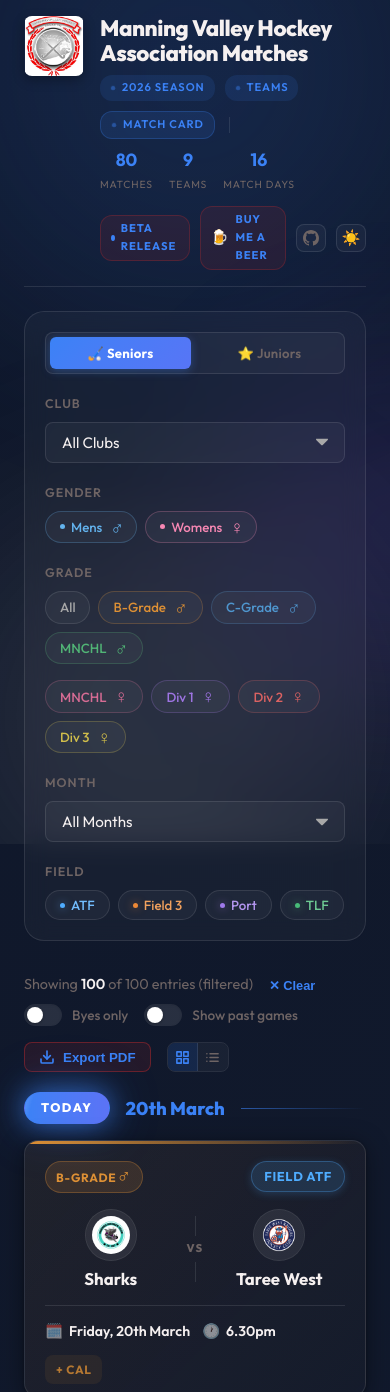
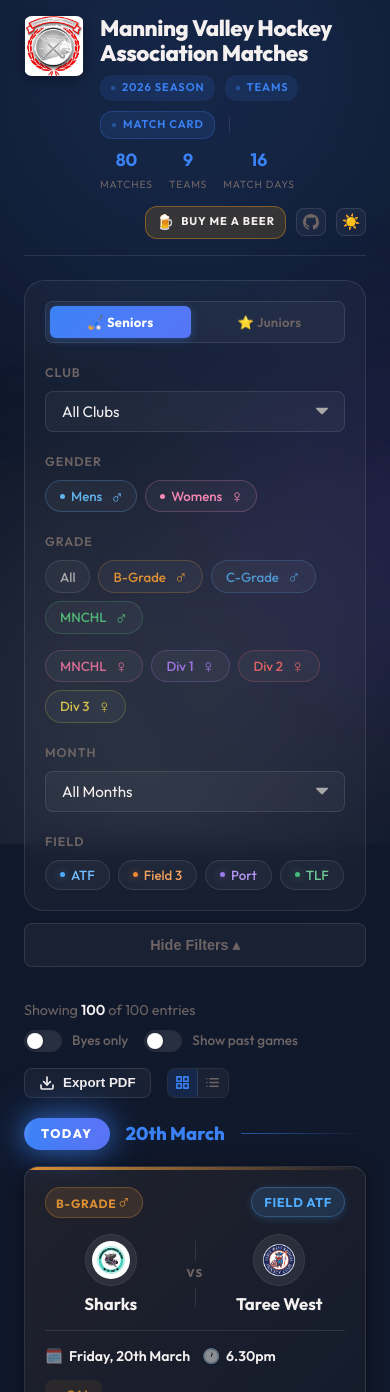
Before and after one commit to agaudron/mvha-draw-app, a React (Vite) app: page / in a window 390 px wide. Shown: the top 1392 px of the page. Built offline with nearby package versions, Linux system fonts and the light colour scheme.

Commit message:
Bug Fixes

```diff
--- a/src/App.jsx
+++ b/src/App.jsx
@@ -88,6 +88,11 @@ export default function App() {
   }, [])
 
   const [theme, setTheme] = useState(() => localStorage.getItem('theme') || 'dark')
+  const [isSidebarOpen, setIsSidebarOpen] = useState(() => localStorage.getItem('sidebarOpen') !== 'false')
+
+  useEffect(() => {
+    localStorage.setItem('sidebarOpen', isSidebarOpen)
+  }, [isSidebarOpen])
 
   useEffect(() => {
     document.documentElement.setAttribute('data-theme', theme)
@@ -203,7 +208,7 @@ export default function App() {
     })
   }, [filteredMatches])
 
-  const hasActiveFilter = Object.values(filters).some(v => v !== '')
+  const hasActiveFilter = Object.values(filters).some(v => Array.isArray(v) ? v.length > 0 : v !== '')
 
   // Stats
   const totalMatches = data ? data.matches.filter(m => !m.isBye).length : 0
@@ -318,20 +323,13 @@ export default function App() {
                 </>)}
 
                 <div style={{ marginLeft: 'auto', display: 'flex', alignItems: 'center', gap: '10px' }}>
-                  <span
-                    title="This is a work in progress based on incomplete draws, there may be bugs and inconsistant data"
-                    style={{ background: 'rgba(211, 47, 47, 0.1)', color: 'var(--color-accent-1)', padding: '4px 10px', borderRadius: '12px', fontSize: '0.7rem', fontWeight: 'bold', textTransform: 'uppercase', letterSpacing: '1px', border: '1px solid rgba(211, 47, 47, 0.25)', display: 'inline-flex', alignItems: 'center', gap: '6px', cursor: 'help' }}
-                  >
-                    <span style={{ width: '6px', height: '6px', borderRadius: '50%', background: 'var(--color-accent-1)' }}></span>
-                    Beta Release
-                  </span>
                   <a
                     href="https://buymeacoffee.com/aidangaudrz"
                     target="_blank"
                     rel="noopener noreferrer"
-                    style={{ background: 'rgba(211, 47, 47, 0.1)', color: 'var(--color-accent-1)', padding: '4px 10px', borderRadius: '12px', fontSize: '0.7rem', fontWeight: 'bold', textTransform: 'uppercase', letterSpacing: '1px', border: '1px solid rgba(211, 47, 47, 0.25)', display: 'inline-flex', alignItems: 'center', gap: '6px', textDecoration: 'none', transition: 'all 0.2s' }}
-                    onMouseOver={e => { e.currentTarget.style.transform = 'scale(1.05)'; e.currentTarget.style.background = 'rgba(211, 47, 47, 0.2)'; }}
-                    onMouseOut={e => { e.currentTarget.style.transform = 'scale(1)'; e.currentTarget.style.background = 'rgba(211, 47, 47, 0.1)'; }}
+                    style={{ background: 'rgba(245, 158, 11, 0.15)', color: 'var(--color-text-primary)', padding: '4px 10px', borderRadius: '12px', fontSize: '0.7rem', fontWeight: 'bold', textTransform: 'uppercase', letterSpacing: '1px', border: '1px solid rgba(245, 158, 11, 0.4)', display: 'inline-flex', alignItems: 'center', gap: '6px', textDecoration: 'none', transition: 'all 0.2s' }}
+                    onMouseOver={e => { e.currentTarget.style.transform = 'scale(1.05)'; e.currentTarget.style.background = 'rgba(245, 158, 11, 0.25)'; }}
+                    onMouseOut={e => { e.currentTarget.style.transform = 'scale(1)'; e.currentTarget.style.background = 'rgba(245, 158, 11, 0.15)'; }}
                   >
                     <span style={{ fontSize: '0.9rem' }}>🍺</span>
                     Buy me a beer
@@ -364,8 +362,9 @@ export default function App() {
           </div>
         </header>
 
-        <div className="layout-content">
-          {/* Sidebar Filters */}
+        <div className={`layout-content ${!isSidebarOpen ? 'sidebar-collapsed' : ''}`}>
+          {/* Sidebar Filters Wrapper */}
+          <div className="sidebar-wrapper">
             <aside className="layout-sidebar">
               {data && (
                 <FilterBar
@@ -380,6 +379,17 @@ export default function App() {
                 />
               )}
             </aside>
+
+            {/* Collapse Tab / Button */}
+            <button
+              className="sidebar-toggle-btn"
+              onClick={() => setIsSidebarOpen(!isSidebarOpen)}
+              title={isSidebarOpen ? 'Collapse Filters' : 'Expand Filters'}
+            >
+              <span className="toggle-icon-desktop">{isSidebarOpen ? '◀' : '▶'}</span>
+              <span className="toggle-text-mobile">{isSidebarOpen ? 'Hide Filters ▴' : 'Show Filters ▾'}</span>
+            </button>
+          </div>
 
           {/* Main Results */}
           <main className="layout-main">
@@ -438,9 +448,9 @@ export default function App() {
                       onClick={() => exportMatchesToPdf(baseFilteredMatches, filters)}
                       style={{
                         padding: '6px 14px',
-                        background: 'rgba(211,47,47,0.1)',
-                        border: '1px solid rgba(211,47,47,0.4)',
-                        color: 'var(--color-accent-1)',
+                        background: 'var(--color-surface)',
+                        border: '1px solid var(--color-border)',
+                        color: 'var(--color-text-primary)',
                         borderRadius: 'var(--radius-sm)',
                         fontWeight: 600,
                         cursor: 'pointer',
@@ -450,12 +460,12 @@ export default function App() {
                         transition: 'var(--transition)'
                       }}
                       onMouseOver={(e) => {
-                        e.currentTarget.style.background = 'rgba(225,61,61,0.2)';
-                        e.currentTarget.style.borderColor = 'rgba(225,61,61,0.6)';
+                        e.currentTarget.style.background = 'var(--color-surface-hover)';
+                        e.currentTarget.style.borderColor = 'var(--color-border-active)';
                       }}
                       onMouseOut={(e) => {
-                        e.currentTarget.style.background = 'rgba(225,61,61,0.1)';
-                        e.currentTarget.style.borderColor = 'rgba(225,61,61,0.4)';
+                        e.currentTarget.style.background = 'var(--color-surface)';
+                        e.currentTarget.style.borderColor = 'var(--color-border)';
                       }}
                     >
                       <svg width="16" height="16" viewBox="0 0 24 24" fill="none" stroke="currentColor" strokeWidth="2.5" strokeLinecap="round" strokeLinejoin="round">
@@ -475,10 +485,14 @@ export default function App() {
                       flexShrink: 0,
                     }}>
                       {[
-                        { value: 'grid', title: 'Grid view',
-                          icon: <svg width="15" height="15" viewBox="0 0 24 24" fill="none" stroke="currentColor" strokeWidth="2.5" strokeLinecap="round" strokeLinejoin="round"><rect x="3" y="3" width="7" height="7"/><rect x="14" y="3" width="7" height="7"/><rect x="3" y="14" width="7" height="7"/><rect x="14" y="14" width="7" height="7"/></svg> },
-                        { value: 'list', title: 'List view',
-                          icon: <svg width="15" height="15" viewBox="0 0 24 24" fill="none" stroke="currentColor" strokeWidth="2.5" strokeLinecap="round" strokeLinejoin="round"><line x1="8" y1="6" x2="21" y2="6"/><line x1="8" y1="12" x2="21" y2="12"/><line x1="8" y1="18" x2="21" y2="18"/><line x1="3" y1="6" x2="3.01" y2="6"/><line x1="3" y1="12" x2="3.01" y2="12"/><line x1="3" y1="18" x2="3.01" y2="18"/></svg> },
+                        {
+                          value: 'grid', title: 'Grid view',
+                          icon: <svg width="15" height="15" viewBox="0 0 24 24" fill="none" stroke="currentColor" strokeWidth="2.5" strokeLinecap="round" strokeLinejoin="round"><rect x="3" y="3" width="7" height="7" /><rect x="14" y="3" width="7" height="7" /><rect x="3" y="14" width="7" height="7" /><rect x="14" y="14" width="7" height="7" /></svg>
+                        },
+                        {
+                          value: 'list', title: 'List view',
+                          icon: <svg width="15" height="15" viewBox="0 0 24 24" fill="none" stroke="currentColor" strokeWidth="2.5" strokeLinecap="round" strokeLinejoin="round"><line x1="8" y1="6" x2="21" y2="6" /><line x1="8" y1="12" x2="21" y2="12" /><line x1="8" y1="18" x2="21" y2="18" /><line x1="3" y1="6" x2="3.01" y2="6" /><line x1="3" y1="12" x2="3.01" y2="12" /><line x1="3" y1="18" x2="3.01" y2="18" /></svg>
+                        },
                       ].map(({ value, title, icon }) => (
                         <button
                           key={value}
--- a/src/index.css
+++ b/src/index.css
@@ -94,6 +94,10 @@
   --gradient-card-default: linear-gradient(135deg, #ffffff 0%, #f8fafc 100%);
 
   --shadow-card: 0 4px 12px rgba(0, 0, 0, 0.05), 0 1px 3px rgba(0, 0, 0, 0.03);
+
+  /* Refined, elegant reds for light mode readability */
+  --grade-div2-w: #e88d82;
+  --field-tlf_east: #e57373;
 }
 
 [data-theme='light'] .bg-orb {
@@ -313,17 +317,69 @@ body {
   align-items: flex-start;
   margin-top: 0;
   margin-bottom: 48px;
+  transition: gap 0.3s ease;
+}
+
+.sidebar-wrapper {
+  position: sticky;
+  top: 32px;
+  align-self: flex-start;
+  z-index: 10;
+  display: flex;
+}
+
+.sidebar-toggle-btn {
+  position: absolute;
+  right: -24px;
+  top: 20px;
+  width: 24px;
+  height: 48px;
+  background: var(--color-surface);
+  border: 1px solid var(--color-border);
+  border-left: none;
+  border-radius: 0 8px 8px 0;
+  display: flex;
+  align-items: center;
+  justify-content: center;
+  cursor: pointer;
+  font-size: 0.8rem;
+  color: var(--color-text-muted);
+  box-shadow: 2px 0 8px rgba(0,0,0,0.05);
+  transition: background 0.2s, color 0.2s;
+}
+.sidebar-toggle-btn:hover {
+  background: var(--color-surface-hover);
+  color: var(--color-accent-1);
+}
+
+.toggle-text-mobile {
+  display: none;
+}
+
+.toggle-icon-desktop {
+  display: inline;
 }
 
 .layout-sidebar {
   flex: 0 0 280px;
+  width: 280px;
   display: flex;
   flex-direction: column;
   position: sticky;
   top: 32px;
   max-height: calc(100vh - 64px);
   overflow-y: auto;
+  overflow-x: hidden;
   align-self: flex-start;
+  transition: all 0.3s ease;
+}
+
+.sidebar-collapsed .layout-sidebar {
+  flex: 0 0 0px;
+  width: 0px;
+  opacity: 0;
+  margin-right: -32px;
+  pointer-events: none;
 }
 
 .layout-sidebar::-webkit-scrollbar {
@@ -1285,10 +1341,45 @@ body {
     flex-direction: column;
   }
 
+  .sidebar-wrapper {
+    position: static;
+    width: 100%;
+    flex-direction: column;
+  }
+
   .layout-sidebar {
     position: static;
-    flex: none;
+    flex: none !important;
+    width: 100% !important;
+    max-height: 2000px;
+    transition: max-height 0.4s ease, opacity 0.3s ease, margin 0.3s ease;
+    overflow: hidden;
+  }
+
+  .sidebar-collapsed .layout-sidebar {
+    max-height: 0;
+    opacity: 0;
+    margin: 0 !important;
+  }
+
+  .sidebar-toggle-btn {
+    position: static;
     width: 100%;
+    height: 44px;
+    border-radius: 8px;
+    border: 1px solid var(--color-border);
+    margin-top: 12px;
+    box-shadow: none;
+    font-size: 0.9rem;
+  }
+
+  .toggle-icon-desktop {
+    display: none;
+  }
+
+  .toggle-text-mobile {
+    display: inline;
+    font-weight: 600;
   }
 
   .hero {
```
Lines whose indentation alone changed are shown as unchanged.
